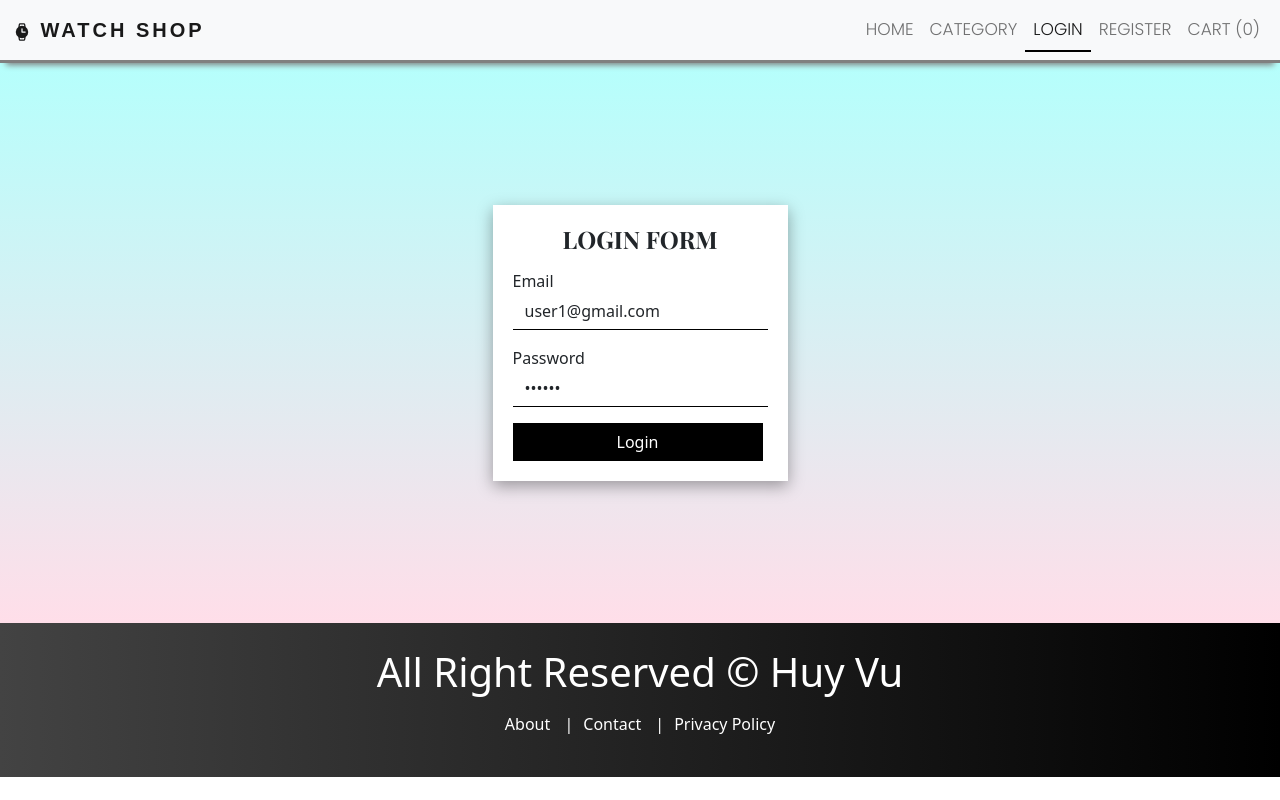
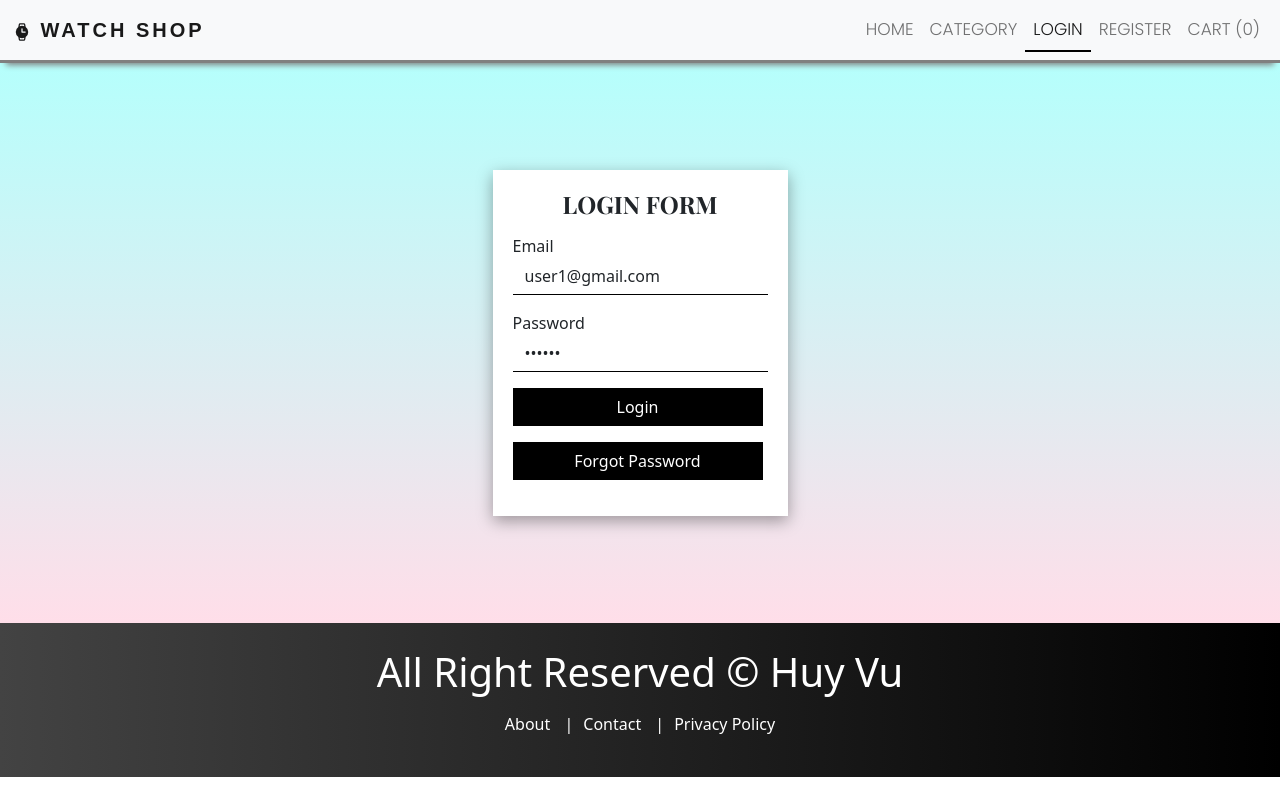
Before and after one commit to hahuyvu975/watch-shop, a React (Create React App) app in the folder client/: page /login in a window 1280 px wide. Built offline with nearby package versions, Linux system fonts and the light colour scheme.

Commit message:
add event btn forgot password

```diff
--- a/client/src/pages/Auth/Login.js
+++ b/client/src/pages/Auth/Login.js
@@ -67,7 +67,12 @@
                                 required
                             />
                         </div>
-                        <button type="submit" className="btn btn-primary">Login</button>
+                        <div className='mb-3'>
+                            <button type="submit" className="btn btn-primary">Login</button>
+                        </div>
+                        <div className='mb-3'>
+                            <button type="button" className="btn btn-primary" onClick={() => navigate('/forgot-password')}>Forgot Password</button>
+                        </div>
                     </form>
                 </div>
             </div>
```
